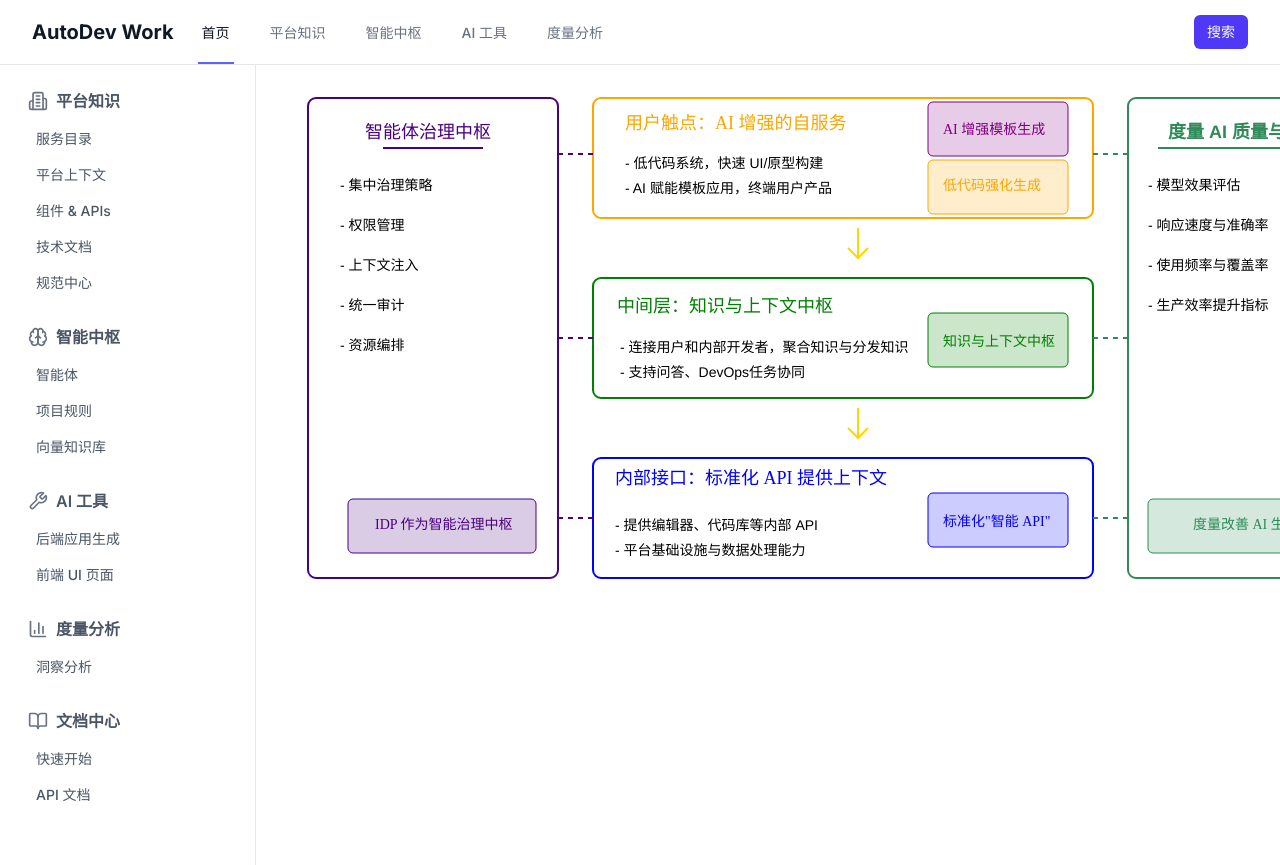
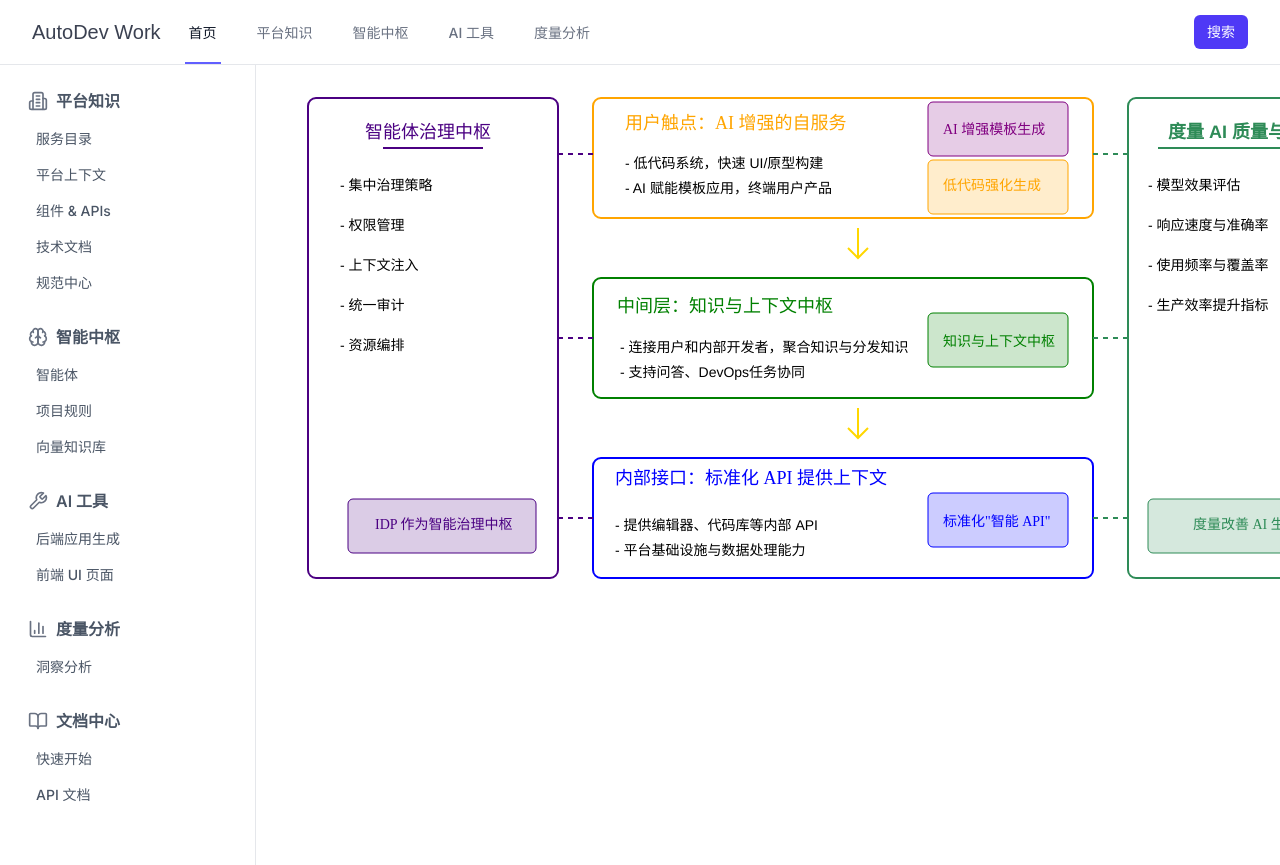
Before and after one commit to unit-mesh/autodev-workbench, a Next.js app: page / in a window 1280 px wide. Shown: the top 865 px of the page. Built offline with nearby package versions, Linux system fonts and the light colour scheme.

Commit message:
feat: add brand styling to TopNavigation and define brand class in globals.css

```diff
--- a/src/app/components/navigation/TopNavigation.tsx
+++ b/src/app/components/navigation/TopNavigation.tsx
@@ -21,7 +21,7 @@ export function TopNavigation() {
 				<div className="flex justify-between h-16">
 					<div className="flex">
 						<div className="flex-shrink-0 flex items-center">
-							<span className="text-xl font-bold text-gray-900">AutoDev Work</span>
+							<span className="text-xl text-gray-900 brand">AutoDev Work</span>
 						</div>
 						<div className="hidden sm:ml-6 sm:flex sm:space-x-8">
 							{navigationItems.map((item) => (
--- a/src/app/globals.css
+++ b/src/app/globals.css
@@ -69,6 +69,11 @@
   --foreground: #171717;
 }
 
+.brand {
+  font-family: sans-serif;
+  color: #3b4151;
+}
+
 .icon-circle {
   display: inline-flex;
   align-items: center;
```
